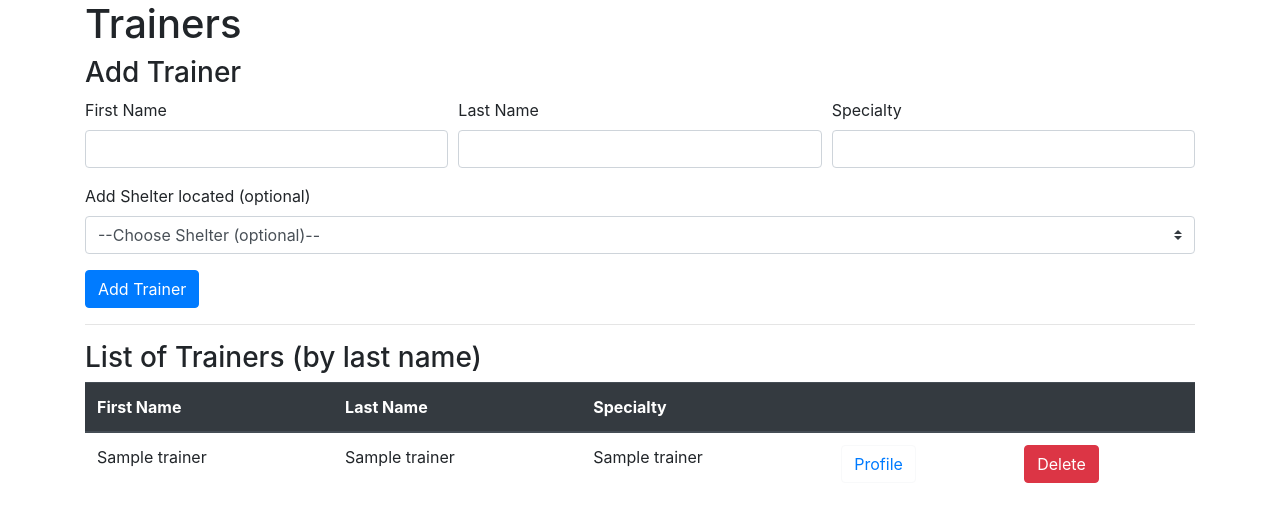
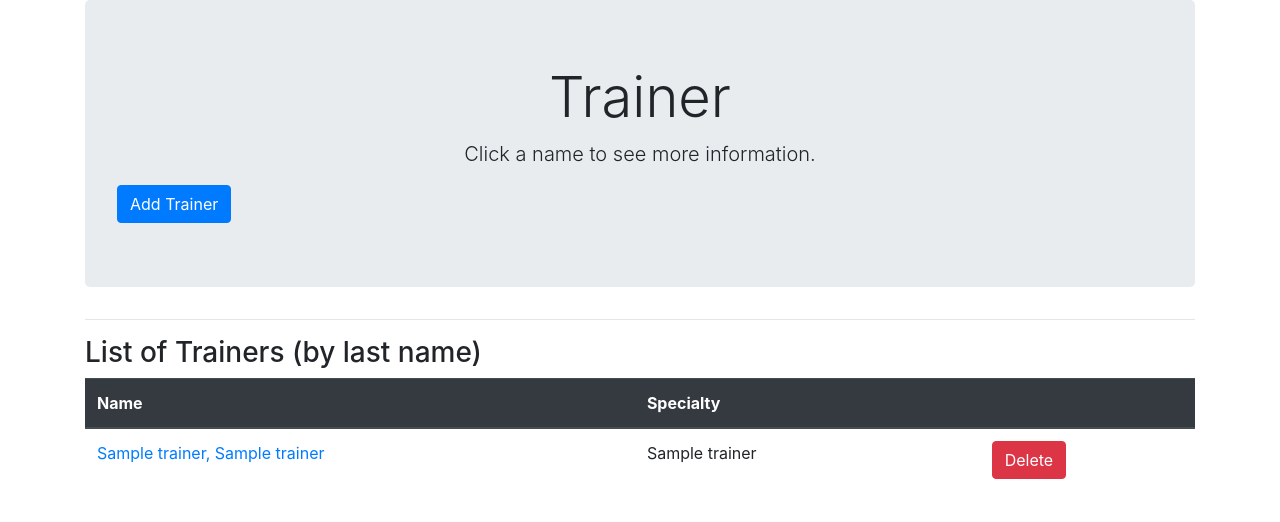
Before and after one commit to kevinlichang/national-animal-shelter-database, a Flask app: template app/templates/trainers.html in a window 1280 px wide. Shown: the part 56-578 px from the top of the page. Run offline with Flask 2, Linux system fonts and the light colour scheme; the template is opened without the code that fills it: most values are stand-ins (such as "Sample title", 1, 10 or a date in 2020); some libraries are stand-ins or nearby versions.

Commit message:
Fix trainers to match rest

```diff
--- a/app/templates/trainers.html
+++ b/app/templates/trainers.html
@@ -31,8 +31,21 @@
 </nav>
 
 <div class="container">
-  <h1>Trainers</h1>
-
+  <div class="jumbotron">
+    <h1 class="display-4 text-center">Trainer</h1>
+    <p class="lead text-center">Click a name to see more information.</p>
+    <button type="button" class="btn btn-primary align-middle" data-toggle="modal" data-target="#addTrainer">Add Trainer</button>
+  </div>
+  <div class="modal fade" id="addTrainer" tabindex="-1" role="dialog" aria-labelledby="addTrainer" aria-hidden="true">
+    <div class="modal-dialog" role="document">
+      <div class="modal-content">
+        <div class="modal-header">
+          <h5 class="modal-title" id="exampleModalLabel">Add Trainer</h5>
+          <button type="button" class="close" data-dismiss="modal" aria-label="Close">
+            <span aria-hidden="true">&times;</span>
+          </button>
+        </div>
+        <div class="modal-body">
           <form class="mb-2" id="addTrainerForm" action="/trainers/" method="post">
             <h3>Add Trainer</h3>
             <div class="form-row">
@@ -46,7 +59,10 @@
               </div>
               <div class="form-group col-md-4">
                 <label for="trainerSpecialty">Specialty</label>
-        <input type="text" class="form-control" id="trainerSpecialty" name="trainerSpecialty">
+                  <select type="text" name="trainerSpecialty" class="form-control" id="trainerSpecialty" required>
+                    <option value="Dog">Dog</option>
+                    <option value="Cat">Cat</option>
+                  </select>
               </div>
             </div>
 
@@ -73,6 +89,14 @@
 
             <button type="submit" class="btn btn-primary" id="addTrainerBtn">Add Trainer</button>
           </form>
+        </div>
+      </div>
+    </div>
+  </div>
+
+
+
+
 
   <hr>
 
@@ -80,8 +104,7 @@
   <table class="table table-hover">
     <thead class="thead-dark">
       <tr>
-        <th scope="col">First Name</th>
-        <th scope="col">Last Name</th>
+        <th scope="col">Name</th>
         <th scope="col">Specialty</th>
         <th scope="col"></th>
         <th scope="col"></th>
@@ -91,13 +114,9 @@
       {% for trainer in allTrainers %}
 
         <tr>
-          <td>{{trainer[1]}}</td>
-          <td>{{trainer[2]}}</td>
+          <td><a href="/trainerProfile/{{trainer[0]}}">{{trainer[2]}}, {{trainer[1]}}</a>
           <td>{{trainer[3]}}</td>
           <td>
-            <button type="button" class="btn btn-outline-light">
-              <a href="/trainerProfile/{{trainer[0]}}">Profile</a>
-            </button>
           </td>
 
           <td>
```
Lines whose indentation alone changed are shown as unchanged.
